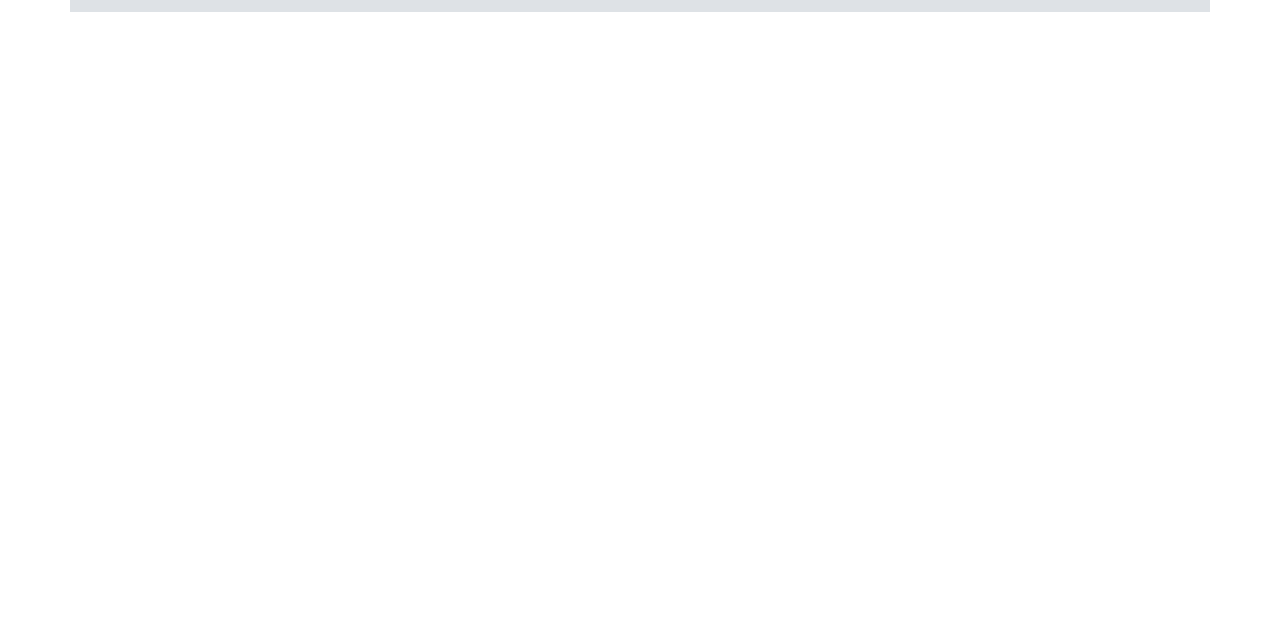
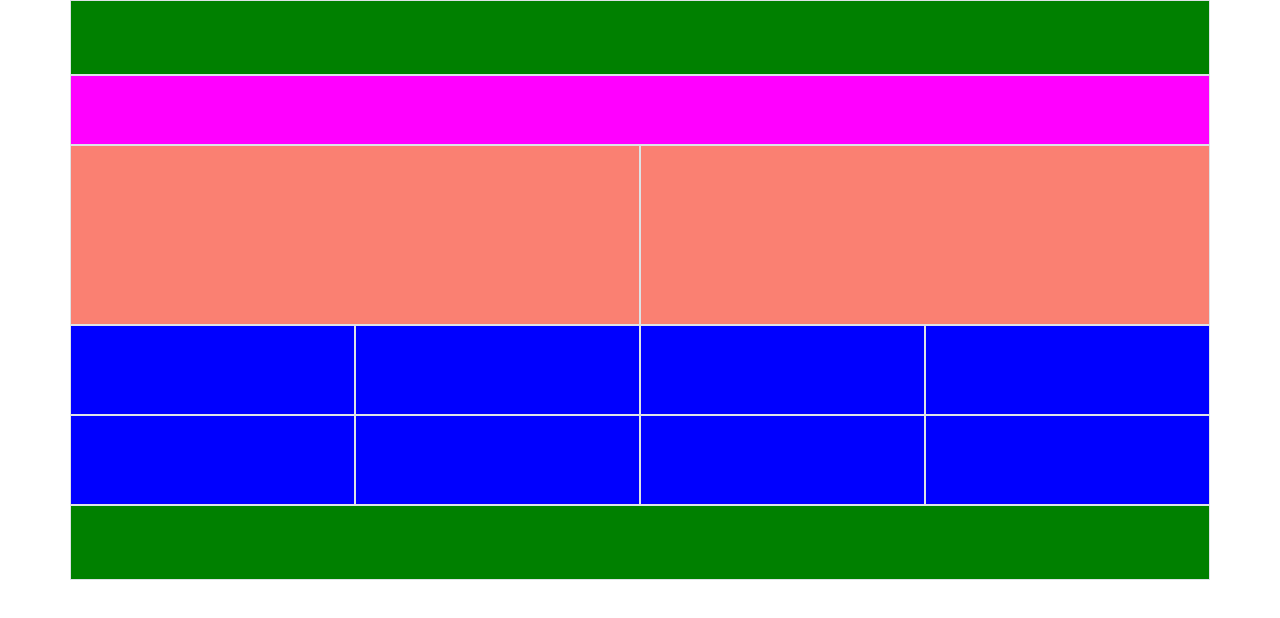
Before and after one commit to Vale-0407/U03P04, a plain HTML site: page index.html in a window 1280 px wide. Drawn offline with nearby package versions, Linux system fonts and the light colour scheme.

Commit message:
Update index.html

```diff
--- a/index.html
+++ b/index.html
@@ -3,9 +3,33 @@
 <head>
     <meta charset="UTF-8">
     <meta name="viewport" content="width=device-width, initial-scale=1">
-    <title>Diseño Responsive</title>
+    <title>Diseño valentina</title>
     <link rel="stylesheet" href="https://cdn.jsdelivr.net/npm/bootstrap@5.3.0/dist/css/bootstrap.min.css">
-    <link rel="stylesheet" href="styles.css">
+    <style>
+        .bg-success {
+            background-color: green !important;
+            height: 75px;
+        }
+
+        .bg-fuchsia {
+            background-color: fuchsia !important;
+            height: 70px;
+        }
+
+        .bg-salmon {
+            background-color: salmon !important;
+            height: 180px;
+        }
+
+        .bg-primary {
+            background-color: blue !important;
+            height: 90px;
+        }
+
+        .border {
+            border: 1px solid white;
+        }
+    </style>
 </head>
 <body>
     <div class="container text-center">
```
